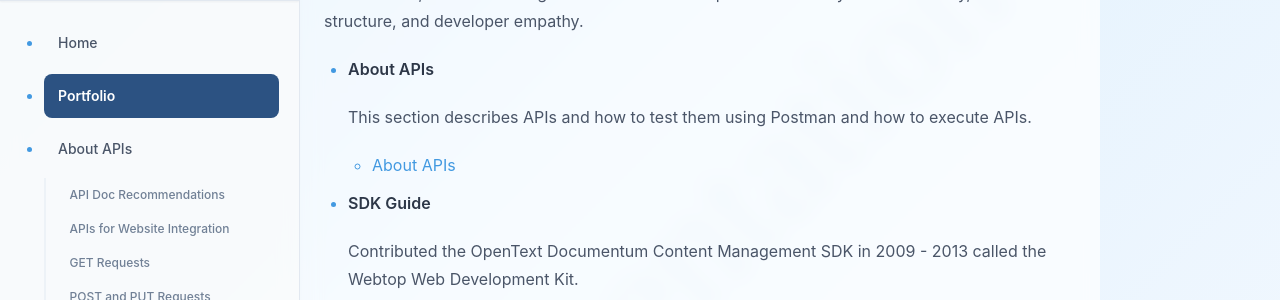
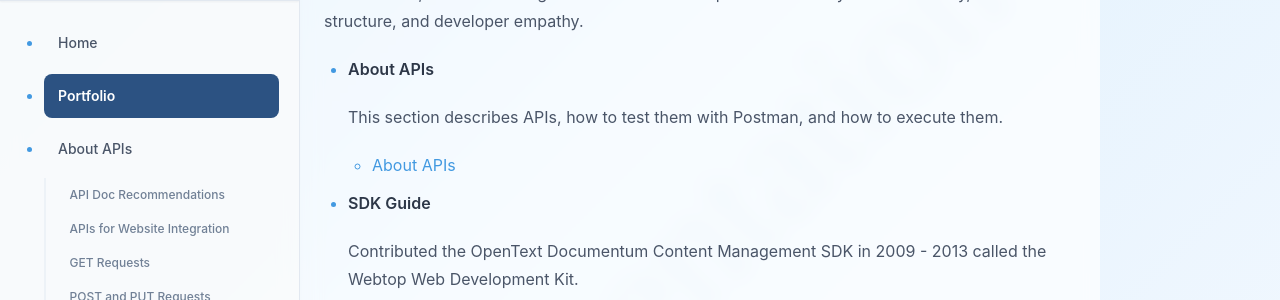
Before and after one commit to msraofolio/msraofolio.github.io, a Jekyll site: the page built from docs/portfolio.md, in a window 1280 px wide and 900 px high. Shown: the part 150-450 px from the top of the window. Built offline with Jekyll 4.4.1, drawn with Linux system fonts in a browser that asks for light colours.

Commit message:
Feb15_Change2

```diff
--- a/docs/portfolio.md
+++ b/docs/portfolio.md
@@ -11,7 +11,7 @@ A curated selection of writing samples that demonstrate my range across technica
 
 - **About APIs**
 
-  This section describes APIs and how to test them using Postman and how to execute APIs.
+  This section describes APIs, how to test them with Postman, and how to execute them.
 
   * [About APIs](/case-studies/api-about/)
 
```
